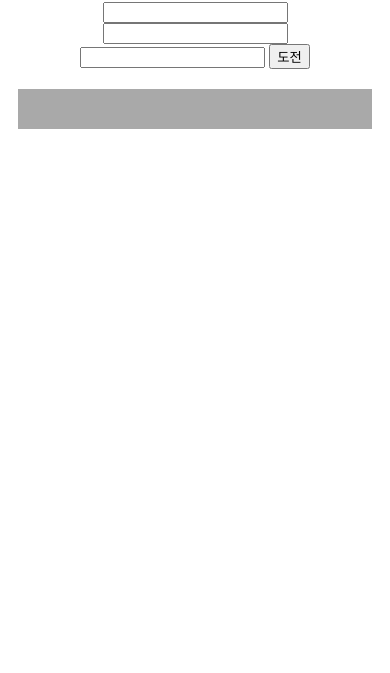
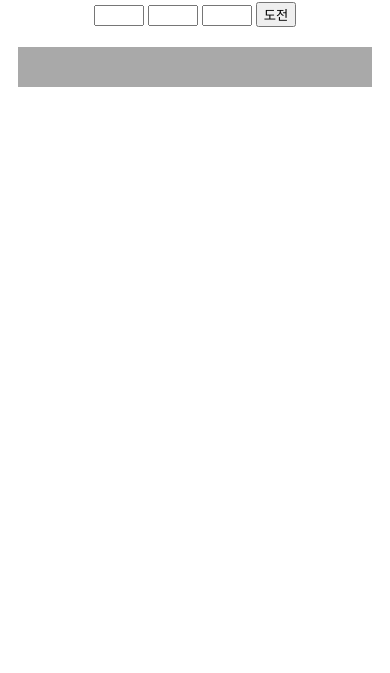
Before and after one commit to BOBODDO/SSAC, a plain HTML site: page Assignments/Week02/baseball.html in a window 390 px wide. Shown: the part 171-844 px from the top of the page. Drawn offline with Linux system fonts and the light colour scheme.

Commit message:
입력 칸 너비 조정(모바일 깨짐 줄이기)

```diff
--- a/Assignments/Week02/baseball.html
+++ b/Assignments/Week02/baseball.html
@@ -13,9 +13,9 @@
 <div><span id="result" style="font-weight:bold;font-size:30px;">3자리 숫자를 입력하고 도전 버튼을 클릭!</span></div>
 <div style="margin-top:10px;margin-bottom:10px;">
     <form>
-        <input type="number" id="baseball_1" size="1" />
-        <input type="number" id="baseball_2" size="1" />
-        <input type="number" id="baseball_3" size="1" />
+        <input style="width:50px;" type="number" id="baseball_1" size="1" />
+        <input style="width:50px;" type="number" id="baseball_2" size="1" />
+        <input style="width:50px;" type="number" id="baseball_3" size="1" />
         <input type="button" id="try" value="도전" onclick="init();"/>
         <input style="display:none" type="button" id="retry" value="다시 시작하기" onclick="location.reload();"/>
     </form>
```
